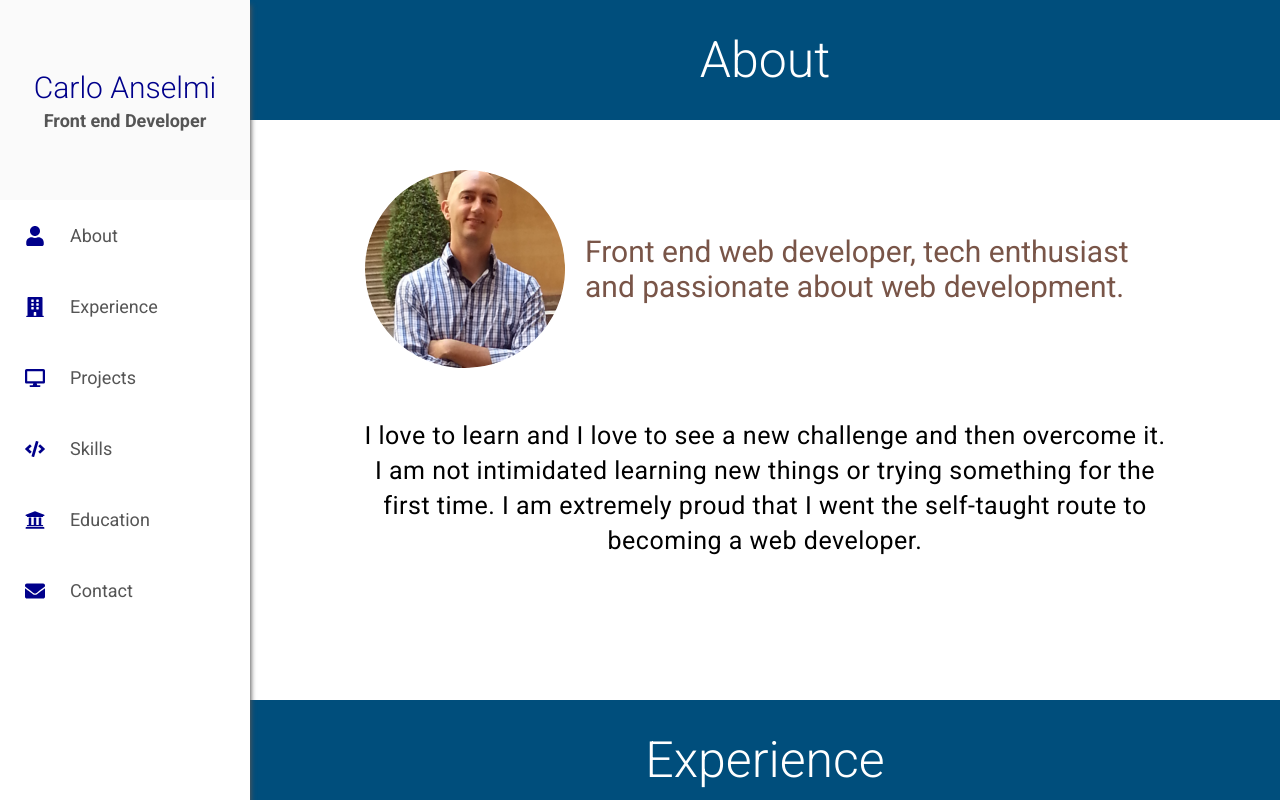
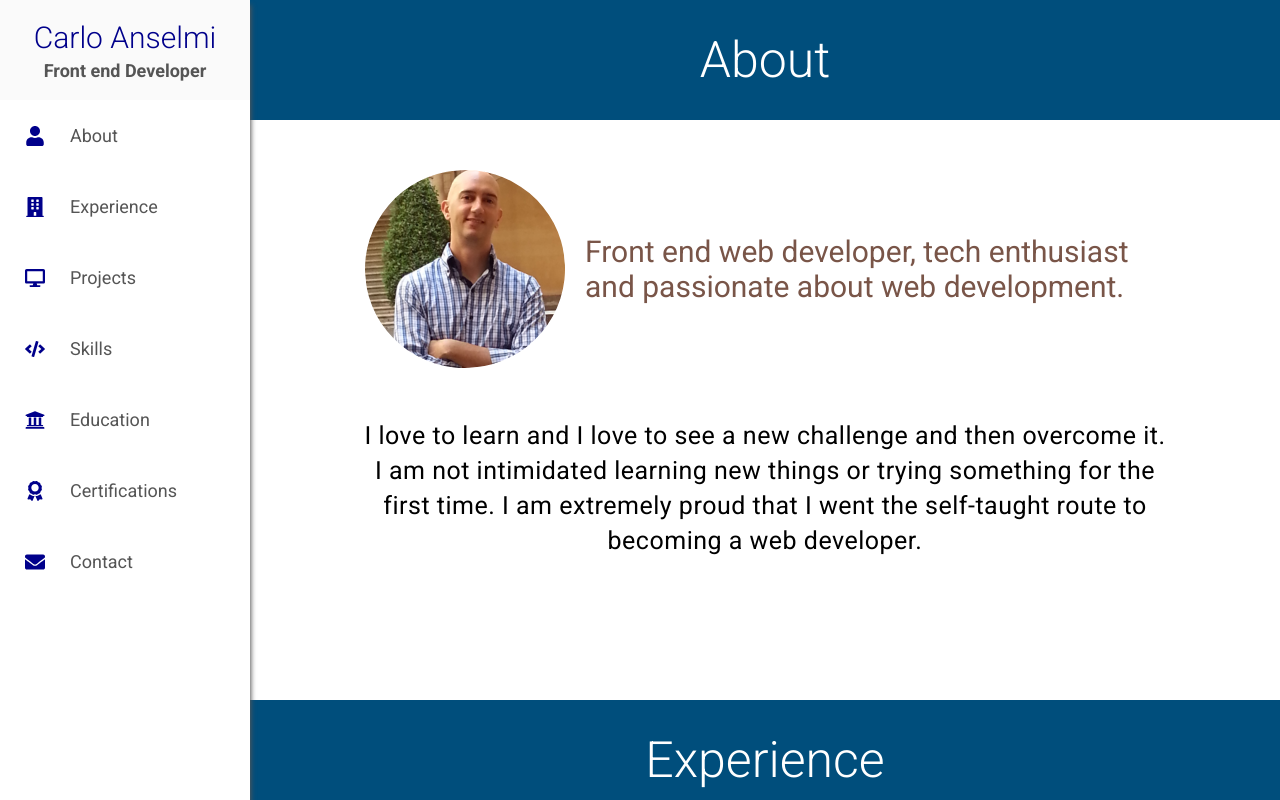
Before and after one commit to fdcoder81/portfolio, a React (Create React App) app: page / in a window 1280 px wide. Shown: the top 800 px of the page. Built offline with nearby package versions, Linux system fonts and the light colour scheme.

Commit message:
Hashlink

```diff
--- a/package.json
+++ b/package.json
@@ -10,6 +10,8 @@
     "react": "^17.0.1",
     "react-dom": "^17.0.1",
     "react-icons": "^3.11.0",
+    "react-router-dom": "^5.2.0",
+    "react-router-hash-link": "^2.2.2",
     "react-scripts": "4.0.0",
     "web-vitals": "^0.2.4"
   },
--- a/src/App.js
+++ b/src/App.js
@@ -1,14 +1,17 @@
 import React from "react";
 import Content from "./pages/content/Content";
 import Sidebar from "./pages/sidebar/Sidebar";
+import { BrowserRouter, Route } from "react-router-dom";
 
 function App() {
   return (
-    <div className="container">
-      <Sidebar />
-      <div className="fixed-div"></div>
-      <Content />
-    </div>
+    <BrowserRouter>
+      <div className="container">
+        <Sidebar />
+        <div className="fixed-div"></div>
+        <Content />
+      </div>
+    </BrowserRouter>
   );
 }
 
--- /dev/null
+++ b/src/pages/contacts/Contacts.js
@@ -0,0 +1,30 @@
+import React from "react";
+import { HiMail } from "react-icons/hi";
+import { FaGithub, FaLinkedin } from "react-icons/fa";
+import ContentHeader from "../../component/content-header/ContentHeader";
+
+import "./contacts.scss";
+
+function Contacts() {
+  return (
+    <div className="contacts">
+      <ContentHeader title="Contacts" />
+      <div className="contacts-container">
+        <div className="contacts-item">
+          <HiMail size="50" color="#666" />
+          <p>carloanselmi81@gmail.com</p>
+        </div>
+        <div className="contacts-item">
+          <FaGithub size="50" color="red" />
+          <p>github.com/fdcoder81</p>
+        </div>
+        <div className="contacts-item">
+          <FaLinkedin size="50" color="#00008b" />
+          <p>www.linkedin.com/in/carlo-anselmi</p>
+        </div>
+      </div>
+    </div>
+  );
+}
+
+export default Contacts;
--- /dev/null
+++ b/src/pages/contacts/contacts.scss
@@ -0,0 +1,15 @@
+.contacts {
+  &-container {
+    margin: 8rem 0 0 20rem;
+  }
+  &-item {
+    display: flex;
+    align-items: center;
+    margin-bottom: 4rem;
+
+    p {
+      font-size: 2.2rem;
+      margin-left: 2rem;
+    }
+  }
+}
--- a/src/pages/content/Content.js
+++ b/src/pages/content/Content.js
@@ -1,6 +1,7 @@
 import React from "react";
 import About from "../about/About";
 import Certifications from "../certifications/Certifications";
+import Contacts from "../contacts/Contacts";
 import Education from "../education/Education";
 import Experience from "../experience/Experience";
 import Projects from "../projects/Projects";
@@ -15,6 +16,7 @@ function Content() {
       <Skills />
       <Education />
       <Certifications />
+      <Contacts />
     </div>
   );
 }
--- a/src/pages/experience/Experience.js
+++ b/src/pages/experience/Experience.js
@@ -6,7 +6,7 @@ import { experience } from "../../data/data";
 
 function Experience() {
   return (
-    <div className="experience">
+    <div id="experience" className="experience">
       <ContentHeader title="Experience" />
       <div className="experience-container">
         {experience.map((item) => (
--- a/src/pages/sidebar/Sidebar.js
+++ b/src/pages/sidebar/Sidebar.js
@@ -1,10 +1,12 @@
 import React from "react";
+import { NavHashLink as NavLink } from "react-router-hash-link";
 import {
   FaUser,
   FaDesktop,
   FaBuilding,
   FaCode,
   FaUniversity,
+  FaAward,
   FaEnvelope,
 } from "react-icons/fa";
 import "./sidebar.scss";
@@ -21,10 +23,16 @@ function Sidebar() {
           <FaUser size="20" color="#00008b" />
           <p>About</p>
         </div>
-        <div className="sidebar-item">
+        <NavLink
+          className="sidebar-item"
+          smooth
+          to="#experience"
+          activeClassName="active"
+        >
           <FaBuilding size="20" color="#00008b" />
           <p>Experience</p>
-        </div>
+        </NavLink>
+
         <div className="sidebar-item">
           <FaDesktop size="20" color="#00008b" />
           <p>Projects</p>
@@ -38,6 +46,10 @@ function Sidebar() {
           <p>Education</p>
         </div>
         <div className="sidebar-item">
+          <FaAward size="20" color="#00008b" />
+          <p>Certifications</p>
+        </div>
+        <div className="sidebar-item">
           <FaEnvelope size="20" color="#00008b" />
           <p>Contact</p>
         </div>
--- a/src/pages/sidebar/sidebar.scss
+++ b/src/pages/sidebar/sidebar.scss
@@ -1,5 +1,5 @@
 .sidebar {
-  height: 100rem;
+  height: 100%;
   width: 25rem;
   box-shadow: 1px 5px 5px 0px #555;
   background-color: #fff;
@@ -9,7 +9,7 @@
   }
 
   &-title {
-    height: 20rem;
+    height: 10rem;
     background-color: #fafafa;
     display: flex;
     flex-direction: column;
@@ -29,11 +29,22 @@
     }
   }
 
+  .active {
+    text-decoration: none;
+    border-left: 0.4rem solid #00008b;
+    transform: translateX(1rem);
+    transition: all 0.4s ease-out;
+    p {
+      font-weight: 700;
+    }
+  }
+
   &-item {
     padding: 2.5rem;
     display: flex;
     align-items: center;
     transition: all 0.4s ease-out;
+    text-decoration: none;
 
     &:hover {
       border-left: 0.4rem solid #00008b;
```
Also changed, not shown: 1 other file (tests, documents, lock files or other folders).
